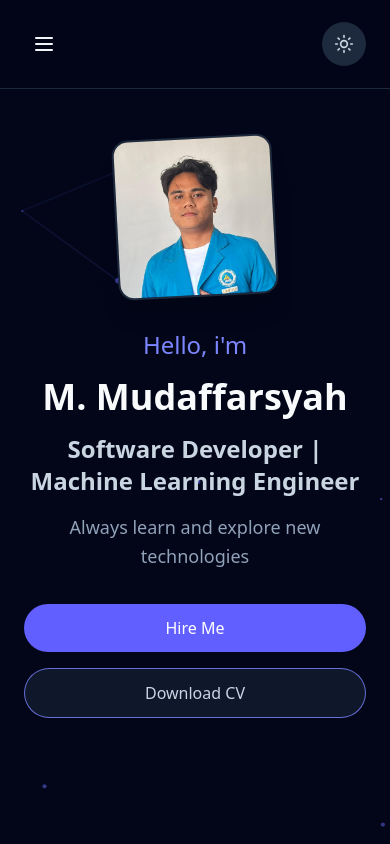
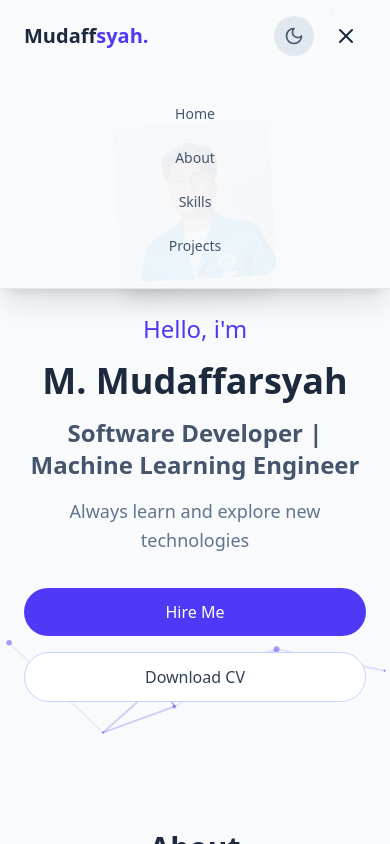
Before and after one commit to daffa267/mudaffsyah-portfolio, a Next.js app: page / in a window 390 px wide. Both pictures are taken after a click on the button 344 px from the left and 44 px from the top of the page. Shown: the top 844 px of the page. Built offline with nearby package versions, Linux system fonts and the light colour scheme.

Commit message:
update navbar mobile version

```diff
--- a/components/Navbar.tsx
+++ b/components/Navbar.tsx
@@ -5,43 +5,33 @@ import { useEffect, useState } from "react";
 export default function Navbar() {
   const { theme, setTheme } = useTheme();
   const [mounted, setMounted] = useState(false);
-  const [isOpen, setIsOpen] = useState(false); // State untuk Hamburger Menu
+  const [isOpen, setIsOpen] = useState(false);
 
   useEffect(() => setMounted(true), []);
 
   return (
     <nav className="sticky top-0 z-50 w-full bg-slate-50/80 dark:bg-slate-950/80 backdrop-blur-md border-b border-slate-200 dark:border-slate-800 transition-colors">
-      <div className="w-full max-w-7xl mx-auto px-6 md:px-8 py-6 flex justify-between items-center relative">
+      <div className="w-full max-w-7xl mx-auto px-6 md:px-8 py-4 flex justify-between items-center">
 
-        {/* Tombol Hamburger (Hanya muncul di Mobile) */}
-        <button
-          onClick={() => setIsOpen(!isOpen)}
-          className="md:hidden text-slate-800 dark:text-slate-100 p-2"
-          aria-label="Toggle Menu"
-        >
-          {isOpen ? (
-            <svg xmlns="http://www.w3.org/2000/svg" width="24" height="24" fill="none" stroke="currentColor" strokeWidth="2" strokeLinecap="round" strokeLinejoin="round"><path d="M18 6 6 18"/><path d="m6 6 12 12"/></svg>
-          ) : (
-            <svg xmlns="http://www.w3.org/2000/svg" width="24" height="24" fill="none" stroke="currentColor" strokeWidth="2" strokeLinecap="round" strokeLinejoin="round"><line x1="4" x2="20" y1="12" y2="12"/><line x1="4" x2="20" y1="6" y2="6"/><line x1="4" x2="20" y1="18" y2="18"/></svg>
-          )}
-        </button>
+        <a href="#home" className="text-xl font-bold text-slate-800 dark:text-slate-100 z-10">
+          Mudaff<span className="text-indigo-600 dark:text-indigo-400">syah.</span>
+        </a>
 
-
-        <div className="flex flex-1 items-center justify-center md:gap-10">
-
-          {/* Menu Navigasi Desktop */}
-          <ul className="hidden md:flex space-x-10 text-md font-semibold text-slate-600 dark:text-slate-300">
+        <div className="hidden md:flex flex-1 items-center justify-center">
+          <ul className="flex space-x-10 text-md font-semibold text-slate-600 dark:text-slate-300">
             <li><a href="#home" className="hover:text-indigo-600 dark:hover:text-indigo-400 transition-colors">Home</a></li>
             <li><a href="#about" className="hover:text-indigo-600 dark:hover:text-indigo-400 transition-colors">About</a></li>
             <li><a href="#skills" className="hover:text-indigo-600 dark:hover:text-indigo-400 transition-colors">Skills</a></li>
             <li><a href="#projects" className="hover:text-indigo-600 dark:hover:text-indigo-400 transition-colors">Projects</a></li>
           </ul>
+        </div>
 
-          {/* Tombol Dark/Light Mode */}
+        <div className="flex items-center gap-3 z-10">
+
           {mounted && (
             <button
               onClick={() => setTheme(theme === "dark" ? "light" : "dark")}
-              className="absolute right-6 md:static w-11 h-11 flex items-center justify-center rounded-full bg-slate-200 dark:bg-slate-800 text-slate-600 dark:text-slate-300 hover:bg-slate-300 dark:hover:bg-slate-700 transition-all"
+              className="w-10 h-10 flex items-center justify-center rounded-full bg-slate-200 dark:bg-slate-800 text-slate-600 dark:text-slate-300 hover:bg-slate-300 dark:hover:bg-slate-700 transition-all"
               aria-label="Toggle Dark Mode"
             >
               {theme === "dark" ? (
@@ -51,20 +41,34 @@ export default function Navbar() {
               )}
             </button>
           )}
+
+          <button
+            onClick={() => setIsOpen(!isOpen)}
+            className="md:hidden text-slate-800 dark:text-slate-100 p-2 focus:outline-none"
+            aria-label="Toggle Menu"
+          >
+            {isOpen ? (
+              <svg xmlns="http://www.w3.org/2000/svg" width="24" height="24" fill="none" stroke="currentColor" strokeWidth="2" strokeLinecap="round" strokeLinejoin="round"><path d="M18 6 6 18"/><path d="m6 6 12 12"/></svg>
+            ) : (
+              <svg xmlns="http://www.w3.org/2000/svg" width="24" height="24" fill="none" stroke="currentColor" strokeWidth="2" strokeLinecap="round" strokeLinejoin="round"><line x1="4" x2="20" y1="12" y2="12"/><line x1="4" x2="20" y1="6" y2="6"/><line x1="4" x2="20" y1="18" y2="18"/></svg>
+            )}
+          </button>
         </div>
+
       </div>
 
-
-      {isOpen && (
-        <div className="md:hidden border-t border-slate-200 dark:border-slate-800 bg-slate-50 dark:bg-slate-950">
-          <ul className="flex flex-col space-y-4 px-6 py-6 text-sm font-medium text-slate-600 dark:text-slate-300">
-            <li><a href="#home" onClick={() => setIsOpen(false)} className="block hover:text-indigo-600 dark:hover:text-indigo-400">Home</a></li>
-            <li><a href="#about" onClick={() => setIsOpen(false)} className="block hover:text-indigo-600 dark:hover:text-indigo-400">About</a></li>
-            <li><a href="#skills" onClick={() => setIsOpen(false)} className="block hover:text-indigo-600 dark:hover:text-indigo-400">Skills</a></li>
-            <li><a href="#projects" onClick={() => setIsOpen(false)} className="block hover:text-indigo-600 dark:hover:text-indigo-400">Projects</a></li>
-          </ul>
-        </div>
-      )}
+      <div
+        className={`absolute top-full left-0 w-full bg-slate-50/95 dark:bg-slate-950/95 backdrop-blur-md border-b border-slate-200 dark:border-slate-800 shadow-xl origin-top transition-all duration-300 ease-in-out md:hidden ${
+          isOpen ? "scale-y-100 opacity-100 visible" : "scale-y-0 opacity-0 invisible"
+        }`}
+      >
+        <ul className="flex flex-col space-y-2 px-6 py-6 text-sm font-medium text-slate-600 dark:text-slate-300 text-center">
+          <li><a href="#home" onClick={() => setIsOpen(false)} className="block py-2 hover:text-indigo-600 dark:hover:text-indigo-400 transition-colors">Home</a></li>
+          <li><a href="#about" onClick={() => setIsOpen(false)} className="block py-2 hover:text-indigo-600 dark:hover:text-indigo-400 transition-colors">About</a></li>
+          <li><a href="#skills" onClick={() => setIsOpen(false)} className="block py-2 hover:text-indigo-600 dark:hover:text-indigo-400 transition-colors">Skills</a></li>
+          <li><a href="#projects" onClick={() => setIsOpen(false)} className="block py-2 hover:text-indigo-600 dark:hover:text-indigo-400 transition-colors">Projects</a></li>
+        </ul>
+      </div>
     </nav>
   );
 }
--- a/components/Projects.tsx
+++ b/components/Projects.tsx
@@ -33,7 +33,7 @@ export default function Projects() {
 
               <div className="flex flex-wrap gap-2 pt-2">
                 {project.techStack.map((tech, i) => (
-                  <span key={i} className="px-3 py-1 bg-slate-100 dark:bg-slate-800 text-slate-600 dark:text-slate-300 text-sm font-medium rounded-md">
+                  <span key={i} className="px-3 py-1 bg-slate-200 dark:bg-slate-800 text-slate-600 dark:text-slate-300 text-sm font-medium rounded-md">
                     {tech}
                   </span>
                 ))}
```
